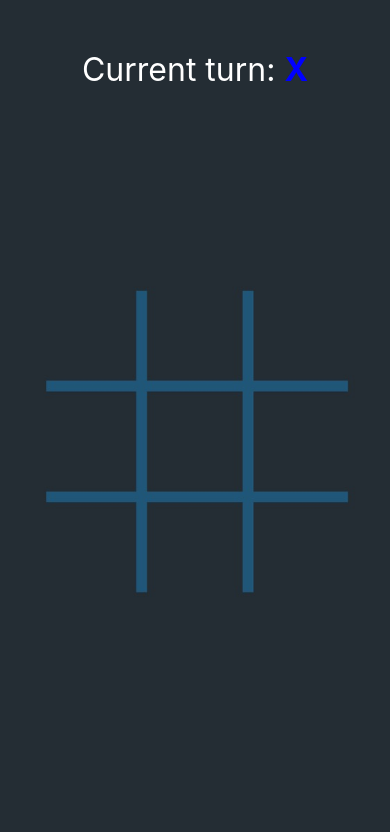
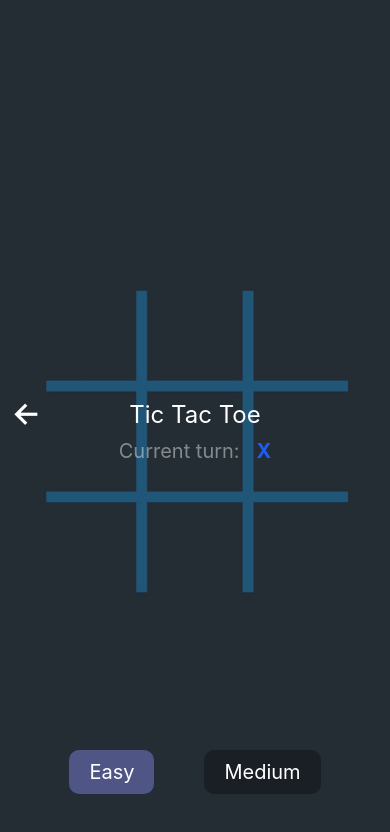
Before and after one commit to DavidAfterDark/tic-tac-toe-app, a React Native app: screen /Game in a window 390 px wide. Shown: the top 832 px of the page. Built offline with nearby package versions, Linux system fonts and the light colour scheme.

Commit message:
implement single player mode

```diff
--- a/src/screens/Game.js
+++ b/src/screens/Game.js
@@ -1,15 +1,25 @@
 import React, { useState, useEffect } from 'react'
-import { View, StyleSheet, Text } from 'react-native'
+import { View, StyleSheet } from 'react-native'
+import { useRoute, useNavigation } from '@react-navigation/native'
+import { BOT_EASY, BOT_MEDIUM, MULTI_PLAYER } from '../constants'
 
 //  components
 import BackgroundContainer from '../components/BackgroundContainer'
+import Header from '../components/Header'
 import AlertModal from '../components/AlertModal'
 import Cell from '../components/Cell'
 
 //  utils
 import { copyArray } from '../utils/copyArray'
+import Buttom from '../components/Buttom'
 
 const Game = () => {
+  const route = useRoute()
+  const params = route.params
+  const navigation = useNavigation()
+
+  console.log(params)
+
   const initialState = [
     ['', '', ''], // 1st row
     ['', '', ''], // 2st row
@@ -22,8 +32,10 @@ const Game = () => {
 
   const [message, setMessage] = useState('')
 
+  const [botDifficulty, setBotDifficulty] = useState(BOT_EASY)
+
   useEffect(() => {
-    if (currentTurn === 'o') {
+    if (currentTurn === 'o' && params.type !== MULTI_PLAYER) {
       setTimeout(() => {
         botTurn()
       }, 500)
@@ -141,6 +153,7 @@ const Game = () => {
 
     let chooseOptions
 
+    if (botDifficulty === BOT_MEDIUM) {
       //  ↓↓↓ check if the opponents Wins if it takes one of the possible positions ↓↓↓
 
       //  attack
@@ -172,6 +185,7 @@ const Game = () => {
           }
         })
       }
+    }
 
     //  choose random
     if (!chooseOptions) {
@@ -183,14 +197,15 @@ const Game = () => {
     }
   }
 
+  const goBack = () => navigation.goBack()
+
+  const setEasyBot = () => setBotDifficulty(BOT_EASY)
+
+  const setMediumBot = () => setBotDifficulty(BOT_MEDIUM)
+
   return (
     <BackgroundContainer>
-      <View onPres={() => console.log('touch')} style={styles.currentTurnContainer}>
-        <Text style={styles.currentTurn}>Current turn: </Text>
-        <Text style={[styles.currentTurn, { color: currentTurn === 'x' ? 'blue' : 'red', fontWeight: '700' }]}>
-          {currentTurn.toLocaleUpperCase()}
-        </Text>
-      </View>
+      <Header currentTurn={currentTurn} onPressBack={goBack} />
       <View style={styles.gridContainer}>
         {grid.map((row, rowIndex) => (
           <View key={`row-${rowIndex}`} style={styles.row}>
@@ -204,6 +219,28 @@ const Game = () => {
           </View>
         ))}
       </View>
+      <View style={styles.buttonGroup}>
+        <Buttom
+          onPress={setEasyBot}
+          text='Easy'
+          textStyle={styles.buttonText}
+          buttomStyle={[
+            styles.button,
+            styles.buttonEasy,
+            { backgroundColor: botDifficulty === BOT_EASY ? '#4F5686' : '#191F24' }
+          ]}
+        />
+        <Buttom
+          onPress={setMediumBot}
+          text='Medium'
+          textStyle={styles.buttonText}
+          buttomStyle={[
+            styles.button,
+            { backgroundColor: botDifficulty === BOT_MEDIUM ? '#4F5686' : '#191F24' }
+          ]}
+        />
+      </View>
+
       <AlertModal
         visible={!!message}
         message={message}
@@ -215,32 +252,6 @@ const Game = () => {
 }
 
 const styles = StyleSheet.create({
-  container: {
-    flex: 1,
-    justifyContent: 'center',
-    alignItems: 'center',
-    backgroundColor: '#242D34'
-  },
-
-  background: {
-    width: '100%',
-    height: '100%',
-    justifyContent: 'center',
-    alignItems: 'center',
-    paddingTop: 18
-  },
-
-  currentTurnContainer: {
-    flexDirection: 'row',
-    position: 'absolute',
-    top: 50
-  },
-
-  currentTurn: {
-    fontSize: 32,
-    color: '#fff'
-  },
-
   gridContainer: {
     width: '85%',
     aspectRatio: 1
@@ -250,6 +261,25 @@ const styles = StyleSheet.create({
     flex: 1,
     flexDirection: 'row',
     margin: 4
+  },
+
+  buttonGroup: {
+    position: 'absolute',
+    flexDirection: 'row',
+    bottom: 50
+  },
+
+  button: {
+    paddingVertical: 10,
+    paddingHorizontal: 20
+  },
+
+  buttonText: {
+    fontSize: 20
+  },
+
+  buttonEasy: {
+    marginRight: 50
   }
 })
 
```
Lines whose indentation alone changed are shown as unchanged.
